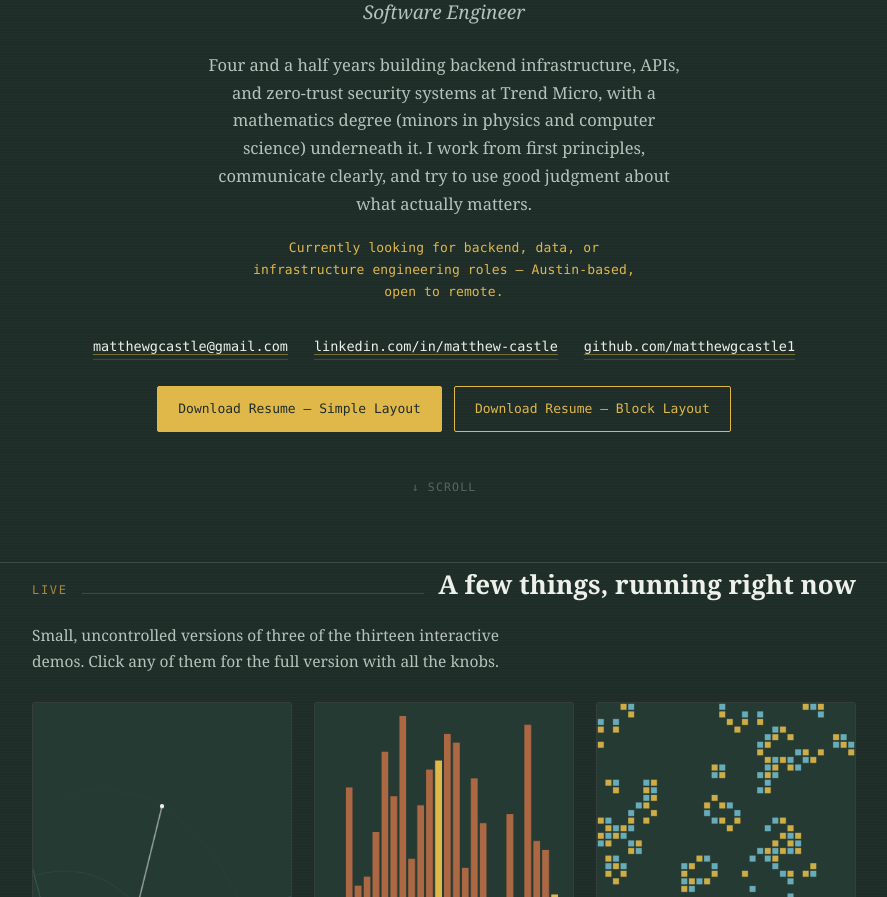
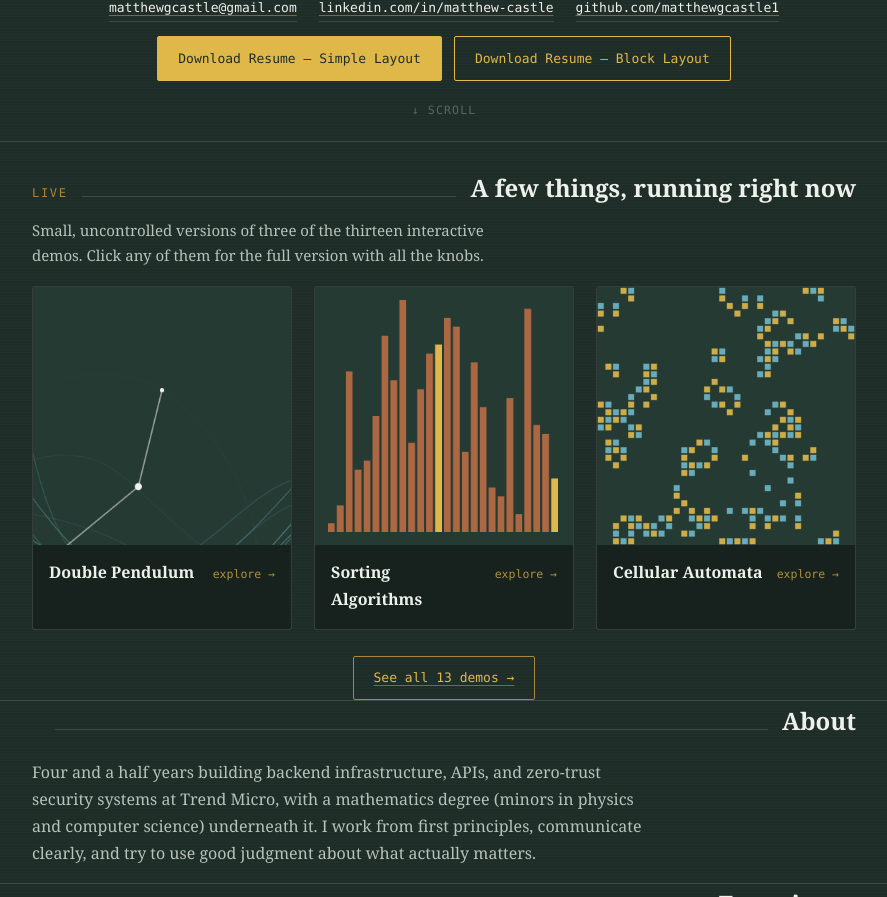
Before and after one commit to matthewgcastle1/portfolio, a plain HTML site: page index.html in a window 1280 px wide. Shown: the part 244-1141 px from the top of the page, without its empty margins (196-1083 px from the left). Drawn offline with Linux system fonts and the light colour scheme.

Commit message:
Compress hero, surface live demos above the fold, move bio below; space out book list

```diff
--- a/index.html
+++ b/index.html
@@ -54,64 +54,57 @@
   /* ---------------- Hero ---------------- */
 
   .hero {
-    padding: 96px 0 64px;
+    padding: 40px 0 20px;
     text-align: center;
   }
 
   .hero .kicker {
     font-family: ui-monospace, "SF Mono", "Cascadia Code", "Roboto Mono", Consolas, monospace;
-    font-size: 12.5px;
+    font-size: 12px;
     letter-spacing: 0.18em;
     text-transform: uppercase;
     color: var(--gold);
     display: block;
-    margin-bottom: 22px;
+    margin-bottom: 8px;
   }
 
   .hero h1 {
-    font-size: clamp(46px, 9vw, 84px);
+    font-size: clamp(28px, 5.5vw, 46px);
     font-weight: 700;
     line-height: 1;
     letter-spacing: -0.01em;
   }
 
   .hero .role {
-    margin-top: 18px;
-    font-size: 19px;
+    margin-top: 6px;
+    font-size: 15.5px;
     font-style: italic;
     color: var(--chalk-soft);
   }
 
-  .hero p.lede {
-    margin: 22px auto 0;
-    max-width: 52ch;
-    color: var(--chalk-soft);
-    font-size: 16.5px;
-  }
-
   .contact-row {
-    margin-top: 32px;
+    margin-top: 16px;
     display: flex;
     flex-wrap: wrap;
     justify-content: center;
-    gap: 10px 26px;
+    gap: 8px 22px;
     font-family: ui-monospace, "SF Mono", "Cascadia Code", "Roboto Mono", Consolas, monospace;
-    font-size: 13.5px;
+    font-size: 13px;
   }
   .contact-row a { color: var(--chalk); border-bottom: 1px solid var(--rule); padding-bottom: 2px; }
   .contact-row a:hover { color: var(--gold); border-color: var(--gold); }
 
   .looking-for {
-    margin: 20px auto 0;
+    margin: 10px auto 0;
     max-width: 52ch;
     font-family: ui-monospace, "SF Mono", "Cascadia Code", "Roboto Mono", Consolas, monospace;
-    font-size: 13px;
+    font-size: 12.5px;
     color: var(--gold);
     letter-spacing: 0.01em;
   }
 
   .resume-row {
-    margin-top: 26px;
+    margin-top: 14px;
     display: flex;
     justify-content: center;
     flex-wrap: wrap;
@@ -139,7 +132,7 @@
 
   .scroll-hint {
     display: block;
-    margin-top: 46px;
+    margin-top: 20px;
     font-family: ui-monospace, "SF Mono", "Cascadia Code", "Roboto Mono", Consolas, monospace;
     font-size: 11.5px;
     letter-spacing: 0.1em;
@@ -154,13 +147,14 @@
 
   /* ---------------- Section chrome ---------------- */
 
-  section { padding: 60px 0; }
+  section { padding: 40px 0; }
+  section:first-of-type { padding-top: 26px; }
 
   .section-head {
     display: flex;
     align-items: baseline;
     gap: 14px;
-    margin-bottom: 30px;
+    margin-bottom: 18px;
   }
   .section-head .label {
     font-family: ui-monospace, "SF Mono", "Cascadia Code", "Roboto Mono", Consolas, monospace;
@@ -174,12 +168,18 @@
     height: 1px;
     background: var(--rule);
   }
-  .section-head h2 { font-size: 26px; }
+  .section-head h2 { font-size: 24px; }
   .section-sub {
     color: var(--chalk-soft);
     max-width: 60ch;
-    margin: -14px 0 28px;
-    font-size: 15.5px;
+    margin: -8px 0 18px;
+    font-size: 15px;
+  }
+
+  .intro-line {
+    max-width: 70ch;
+    color: var(--chalk-soft);
+    font-size: 16px;
   }
 
   hr.chalk {
@@ -334,7 +334,6 @@
     <span class="kicker">Austin, Texas</span>
     <h1>Matthew Castle</h1>
     <p class="role">Software Engineer</p>
-    <p class="lede">Four and a half years building backend infrastructure, APIs, and zero-trust security systems at Trend Micro, with a mathematics degree (minors in physics and computer science) underneath it. I work from first principles, communicate clearly, and try to use good judgment about what actually matters.</p>
     <p class="looking-for">Currently looking for backend, data, or infrastructure engineering roles &mdash; Austin-based, open to remote.</p>
     <div class="contact-row">
       <a href="mailto:matthewgcastle@gmail.com">matthewgcastle@gmail.com</a>
@@ -372,6 +371,13 @@
     </div>
 
     <div class="see-all"><a href="demos.html">See all 13 demos &rarr;</a></div>
+  </section>
+
+  <hr class="chalk">
+
+  <section class="wrap">
+    <div class="section-head"><span class="label">&nbsp;</span><span class="rule"></span><h2>About</h2></div>
+    <p class="intro-line">Four and a half years building backend infrastructure, APIs, and zero-trust security systems at Trend Micro, with a mathematics degree (minors in physics and computer science) underneath it. I work from first principles, communicate clearly, and try to use good judgment about what actually matters.</p>
   </section>
 
   <hr class="chalk">
```
Also changed, not shown: books.html (+7 -7 lines).
